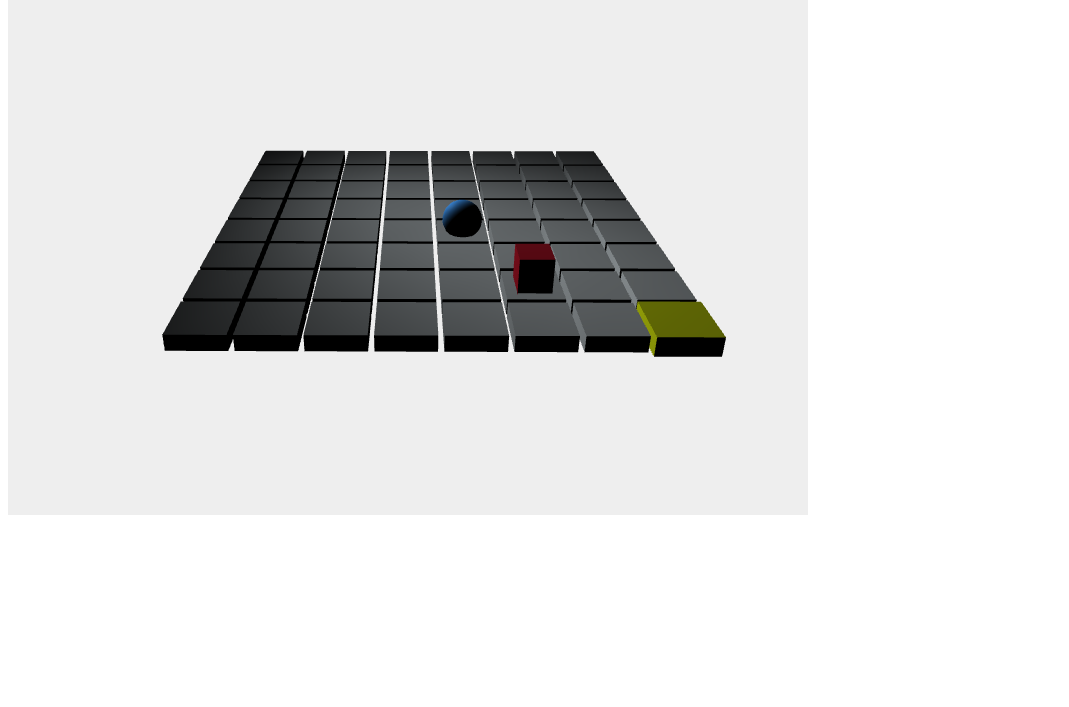
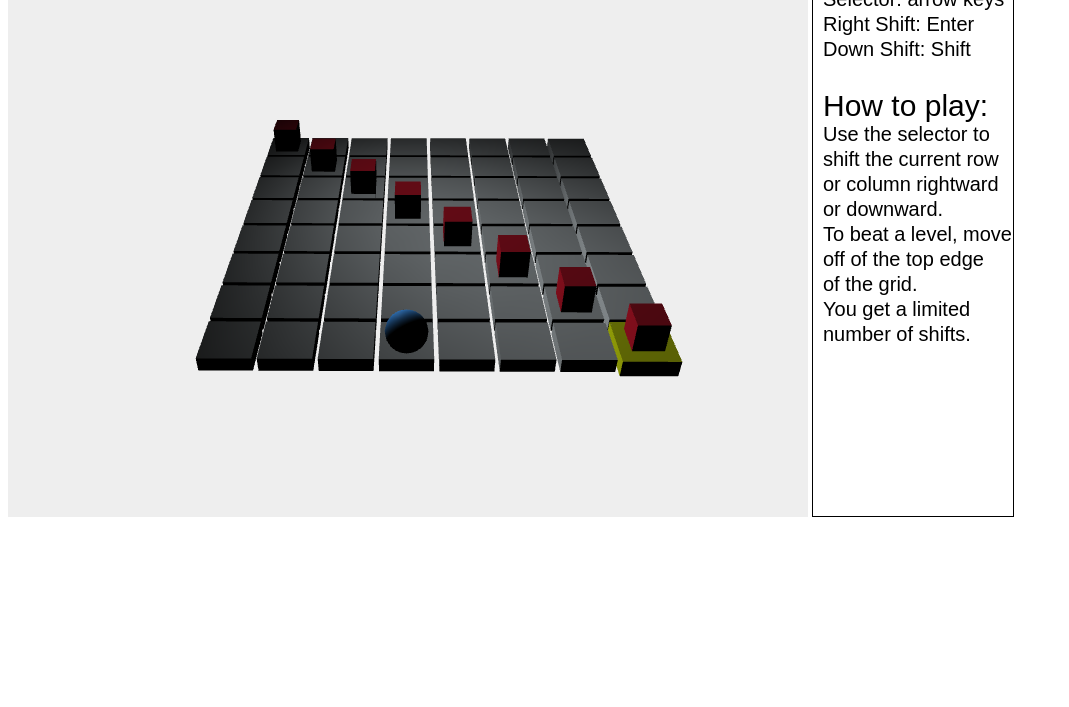
Before and after one commit to grnnn/Shift-Escape, a plain HTML site: page index.html in a window 1280 px wide. Shown: the part 93-800 px from the top of the page, without its empty margins (0-1069 px from the left). Drawn offline with Linux system fonts and the light colour scheme; animation ran at ten frames a second.

Commit message:
bells and whistles, still not completely implemented

```diff
--- a/Grid/Grid.js
+++ b/Grid/Grid.js
@@ -26,6 +26,13 @@ Tile.prototype.fill = function(){
     this.scene.add(this.fill);
 }
 
+Tile.prototype.empty = function(){
+	this.state = "empty";
+
+	this.scene.remove(this.fill);
+
+	this.fill = null;
+}
 
 var Grid = function(size, scene){
 	this.size = size;
@@ -37,7 +44,9 @@ var Grid = function(size, scene){
 
 	this.shiftType = "h";
 
-	this.player = new Player(4, 4, this.scene);
+	this.player = new Player(5, 1, this.scene);
+
+	this.count = 0;
 
 	this.init();
 
@@ -62,15 +71,17 @@ Grid.prototype.init = function(){
 }
 
 Grid.prototype.fillTile = function(x, y){
+
+
 	this.array[x-1][y-1].fill();
 }
 
 Grid.prototype.canShift = function(dir){
 	if(dir === "horizontal"){
-		if(this.selector.y === this.player.y) return false;
+		if(this.selector.y === this.player.y || this.count === 0) return false;
 	}
 	if(dir === "vertical"){
-		if(this.selector.x === this.player.x) return false;
+		if(this.selector.x === this.player.x || this.count === 0) return false;
 	}
 	return true;
 }
@@ -86,6 +97,8 @@ Grid.prototype.horizontalShift = function(){
 		this.array[i][vertPos] = this.array[i+1][vertPos];
 	}
 	this.array[this.size-1][vertPos] = temp;
+
+	this.count--;
 }
 
 Grid.prototype.verticalShift = function(){
@@ -99,6 +112,8 @@ Grid.prototype.verticalShift = function(){
 		this.array[horPos][i] = this.array[horPos][i+1];
 	}
 	this.array[horPos][this.size - 1] = temp;
+
+	this.count--;
 }
 
 Grid.prototype.animate = function(){
@@ -217,3 +232,12 @@ Grid.prototype.canMove = function(dir){
 Grid.prototype.setAnimation = function(dir){
 	this.shiftType = dir;
 }
+
+Grid.prototype.clear = function(){
+	for(var i = 0; i < this.size; i++){
+		for(var j = 0; j < this.size; j++){
+			if(this.array[i][j].state === "filled") this.array[i][j].empty();
+		}
+	}
+	this.player.returnToStart();
+}
--- /dev/null
+++ b/Levels/Level1.js
@@ -0,0 +1,23 @@
+//  8 x c c c c c c c
+//  7 c x c c c c c c
+//  6 c c x c c c c c
+//  5 c c c x c c c c
+//  4 c c c c x c c c
+//  3 c c c c c x c c
+//  2 c c c c c c x c
+//  1 c c c p c c c x
+//    8 7 6 5 4 3 2 1
+
+
+var level1 = new Array();
+
+level1.push(new Array(1,1));
+level1.push(new Array(2,2));
+level1.push(new Array(3,3));
+level1.push(new Array(4,4));
+level1.push(new Array(5,5));
+level1.push(new Array(6,6));
+level1.push(new Array(7,7));
+level1.push(new Array(8,8));
+
+level1.count = 1;
--- /dev/null
+++ b/Levels/Level2.js
@@ -0,0 +1,23 @@
+//  8 c c c c c c c c
+//  7 c c c c c c c c
+//  6 c c c c c c c c
+//  5 c c c c c c c c
+//  4 c c c c c c c c
+//  3 c c c c c c c c
+//  2 c c c c c c c c
+//  1 c c c p c c c c
+//    8 7 6 5 4 3 2 1
+
+
+var level1 = new Array();
+
+level1.push(new Array(1,1));
+level1.push(new Array(2,2));
+level1.push(new Array(3,3));
+level1.push(new Array(4,4));
+level1.push(new Array(5,5));
+level1.push(new Array(6,6));
+level1.push(new Array(7,7));
+level1.push(new Array(8,8));
+
+level1.count = 1;
--- a/Player/Player.js
+++ b/Player/Player.js
@@ -117,3 +117,12 @@ Player.prototype.moveRight = function(){
 	}
 	return true;
 }
+
+Player.prototype.returnToStart = function(){
+	this.x = 4;
+	this.y = 0;
+
+	this.sphere.position.x = this.x*55;
+    this.sphere.position.y = 20;
+    this.sphere.position.z = this.y*55 - 2;
+}
--- a/index.html
+++ b/index.html
@@ -9,6 +9,10 @@
 
 		<script src="Player/Player.js"></script>
 		<script src="Grid/Grid.js"></script>
+
+		<script src="Levels/Level1.js"></script>
+		<script src="Levels/Level2.js"></script>
+		<script src="Levels/Level3.js"></script>
 
 	</head>
 	<body>
@@ -24,6 +28,10 @@
 			this.grid = new Grid(8, this.scene);
 
 			this.animating = false;
+
+			this.levelStack = new Array();
+			this.levelNumber = 1;
+			this.count;
 		}
 
 		Game.prototype.init = function(){
@@ -44,7 +52,20 @@
       		this.spot.position.set( 530, 350, 530 );
       		this.scene.add(this.spot);
 
-      		this.grid.fillTile(3,2);
+
+			this.text2 = document.createElement('div');
+			this.text2.style.position = 'absolute';
+			this.text2.style.width = 100;
+			this.text2.style.height = 24;
+			this.text2.style.font = "30px Arial";
+			this.text2.style.top = 10 + 'px';
+			this.text2.style.left = 10 + 'px';
+			document.body.appendChild(that.text2);
+
+      		this.levelStack.push(level1);
+
+      		this.loadLevel(this.levelNumber);
+
 
 
 
@@ -154,12 +175,29 @@
 			}
 		}
 
+		Game.prototype.loadLevel = function(num){
+			var array = this.levelStack[num-1];
+
+			this.grid.clear();
+
+			for(var i = 0; i < array.length; i++){
+				this.grid.fillTile(array[i][0], array[i][1]);
+			}
+
+			this.grid.count = array.count;
+		}
+
+		Game.prototype.updateText = function(){
+			this.text2.innerHTML = "Shifts: " + this.grid.count;
+
+		}
+
 		var game = new Game();
 
 		function start(t){
 			var that = game;
 			that.camera.position.x = 120 + Math.sin(t/10000)*200;
-        	that.camera.position.y = 300 + Math.sin(t/10000)*50;
+        	that.camera.position.y = 450 + Math.sin(t/11000)*50;
 			that.camera.lookAt(new THREE.Vector3(220, 0, 220));
 			that.renderer.render(that.scene, that.camera);
 			if(!that.animating) {
@@ -168,6 +206,7 @@
 			else {
 				if(!that.grid.animate()) that.animating = false;
 			}
+			that.updateText();
         	window.requestAnimationFrame(start, that.renderer.domElement);
 		}
 
@@ -182,6 +221,70 @@
 
 
 		</script>
+
+
+		<canvas id="myCanvas" width="200" height="600" style="border:1px solid #000000;">
+			</canvas>
+
+		<script>
+			c = document.getElementById("myCanvas");
+
+      		controls = c.getContext("2d");
+      		controls.font = "30px Arial";
+      		controls.fillText("Controls:",10,40);
+
+      		movement = c.getContext("2d");
+      		movement.font = "20px Arial";
+      		movement.fillText("Movement: WASD",10,65);
+
+      		selector = c.getContext("2d");
+      		selector.font = "20px Arial";
+      		selector.fillText("Selector: arrow keys", 10, 90);
+
+      		hShift =  c.getContext("2d");
+      		hShift.font = "20px Arial";
+      		hShift.fillText("Right Shift: Enter", 10, 115);
+
+      		vShift =  c.getContext("2d");
+      		vShift.font = "20px Arial";
+      		vShift.fillText("Down Shift: Shift", 10, 140);
+
+      		goal =  c.getContext("2d");
+      		goal.font = "30px Arial";
+      		goal.fillText("How to play:", 10, 200);
+
+      		instructions1 =  c.getContext("2d");
+      		instructions1.font = "20px Arial";
+      		instructions1.fillText("Use the selector to", 10, 225);
+      		instructions2 =  c.getContext("2d");
+      		instructions2.font = "20px Arial";
+      		instructions2.fillText("shift the current row", 10, 250);
+      		instructions3 =  c.getContext("2d");
+      		instructions3.font = "20px Arial";
+      		instructions3.fillText("or column rightward", 10, 275);
+      		instructions4 =  c.getContext("2d");
+      		instructions4.font = "20px Arial";
+      		instructions4.fillText("or downward.", 10, 300);
+
+      		instructions5 =  c.getContext("2d");
+      		instructions5.font = "20px Arial";
+      		instructions5.fillText("To beat a level, move", 10, 325);
+      		instructions6 =  c.getContext("2d");
+      		instructions6.font = "20px Arial";
+      		instructions6.fillText("off of the top edge", 10, 350);
+      		instructions7 =  c.getContext("2d");
+      		instructions7.font = "20px Arial";
+      		instructions7.fillText("of the grid.", 10, 375);
+
+      		instructions8 =  c.getContext("2d");
+      		instructions8.font = "20px Arial";
+      		instructions8.fillText("You get a limited", 10, 400);
+      		instructions9 =  c.getContext("2d");
+      		instructions9.font = "20px Arial";
+      		instructions9.fillText("number of shifts.", 10, 425);
+
+		</script>
+
 	</body>
 
 
```
Also changed, not shown: Levels/Level3.js (added).
